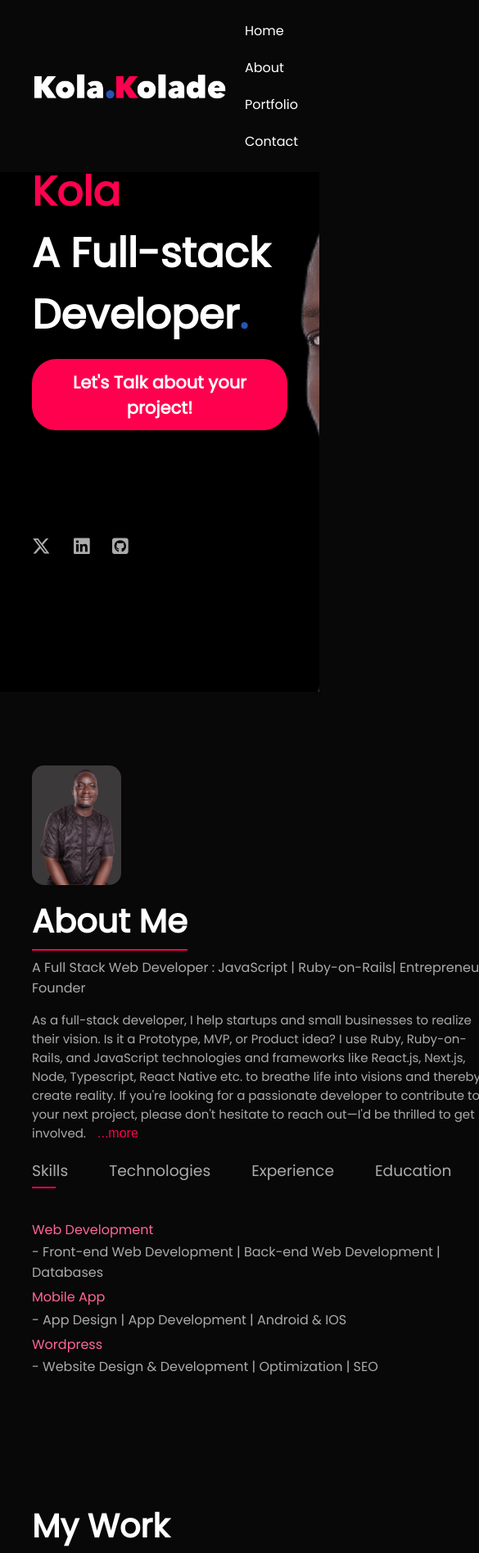
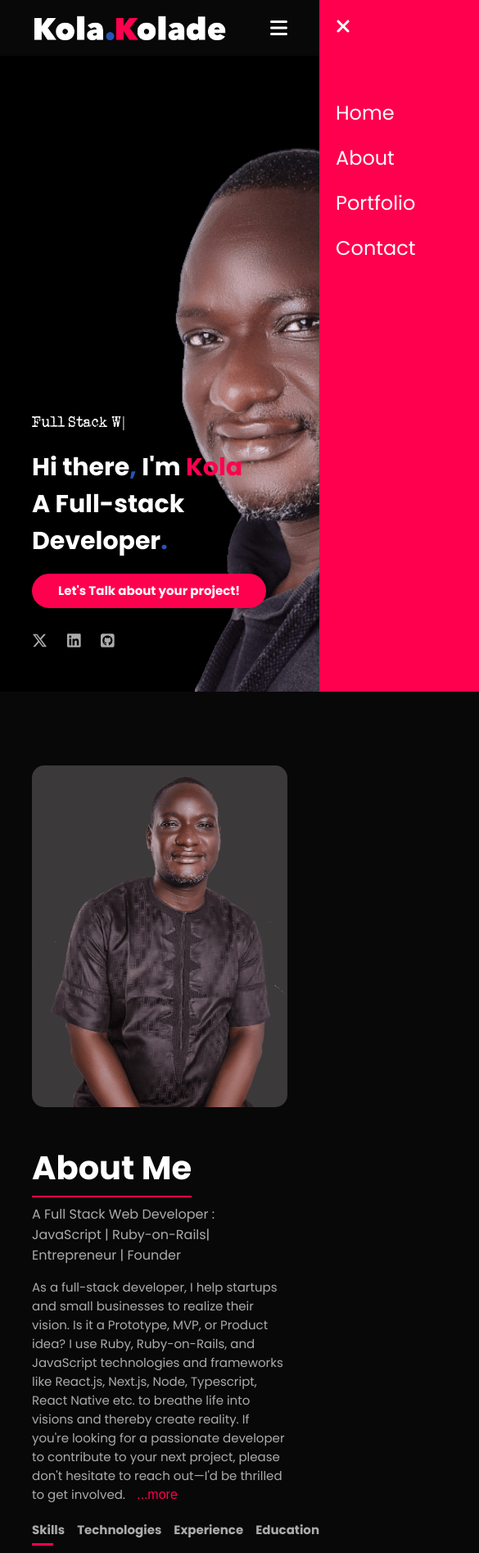
Before and after one commit to kkolade/kolakolade.me, a website built with webpack: page src/index.html in a window 390 px wide. Shown: the top 1895 px of the page at 82% size, 585 px wide, since content can reach past the window. Built offline with nearby package versions, Linux system fonts and the light colour scheme; files whose address does not match are found by name.

Commit message:
Add interactivity to mobile menu

```diff
--- a/src/assets/scss/_base.scss
+++ b/src/assets/scss/_base.scss
@@ -149,7 +149,7 @@ $z-modal: 1000;
 
 // -----TYPOGRAPHY-----
 
-@include google-font('Poppins', '100;300;400,500,600');
+@include google-font('Poppins', '400;700');
 
 @font-face {
   font-family: 'Veteran Typewriter';
--- a/src/assets/scss/_components.scss
+++ b/src/assets/scss/_components.scss
@@ -201,10 +201,14 @@
         }
       }
     }
-  }
 
   .btn--secondary {
     display: block;
     width: 100%;
   }
 }
+
+.back-to-top {
+  display: none;
+}
+}
--- a/src/assets/scss/_layouts.scss
+++ b/src/assets/scss/_layouts.scss
@@ -365,3 +365,109 @@
     color: b.color(primary);
   }
 }
+
+//------Small Screens-------
+@media only screen and (max-width: b.screen-size(small)) {
+  .navbar {
+    &__list {
+      background-color: b.color(primary);
+      position: fixed;
+      top: 0;
+      right: b.$sp-2 * -12;
+      width: b.$sp-2 * 12;
+      font-size: b.font-size(h2);
+      height: 100vh;
+      padding-top: b.$sp-2 * 5;
+      transition: 0.2s;
+    }
+
+    &__list-item {
+      display: block;
+      margin-top: b.$sp-2;
+      z-index: 2;
+
+      &:hover {
+        background-color: lighten(b.color(primary), 20%);
+      }
+    }
+
+    &__mobile__icon {
+      display: block !important;
+      font-size: b.font-size(h2);
+    }
+
+    #navbar__close-menu {
+      position: absolute;
+      top: b.$sp-2;
+      left: b.$sp-2;
+    }
+  }
+
+  .hero {
+    background-image: url('../images/kolakolade_portfolio_mobile_bg.png');
+
+    &__text-content {
+      margin-top: 158%;
+      font-size: b.font-size(normal);
+
+      h1 {
+        font-size: b.font-size(small) * 2;
+      }
+
+      &__typewriter {
+        font-size: b.font-size(big);
+      }
+    }
+
+    &__cta {
+      font-size: b.font-size(small);
+    }
+
+    &__social {
+      margin-top: b.$sp-3;
+    }
+
+    .social-icon {
+      font-size: b.font-size(big);
+    }
+  }
+
+  .about {
+    &__col-1,
+    &__col-2 {
+      flex-basis: 100%;
+      width: 100%;
+    }
+
+    &__col-1 {
+      margin-bottom: b.$sp-3;
+    }
+
+    &__tab {
+      &__link {
+        margin-right: b.$sp-1-5;
+        font-size: b.font-size(small);
+        font-weight: b.font-weight(bold);
+      }
+    }
+
+    &__skills__icons {
+        justify-content: center;
+      }
+    }
+
+  .contact {
+    &__col-1, &__col-2 {
+      flex-basis: 100%;
+
+    }
+
+    &__col-1 {
+      margin-bottom: b.$sp-2 * 4;
+    }
+
+    &__cv {
+      margin-top: b.$sp-2 * 2;
+    }
+  }
+}
--- a/src/index.html
+++ b/src/index.html
@@ -12,15 +12,15 @@
       <!-- Navbar Section -->
     <section id="navbar" class="navbar container">
       <nav class="navbar__nav">
-        <img src="./images/kolakolade_logo.png" alt="Kola Kolade" class="navbar__logo">
-        <ul class="navbar__list" id="side-menu">
+        <img src="" alt="Kola Kolade" class="navbar__logo">
+        <ul class="navbar__list" id="navbar__side-menu">
           <li class="navbar__list-item"><a href="" class="navbar__link">Home</a></li>
           <li class="navbar__list-item"><a href="#about" class="navbar__link">About</a></li>
           <li class="navbar__list-item"><a href="#portfolio" class="navbar__link">Portfolio</a></li>
           <li class="navbar__list-item"><a href="#contact" class="navbar__link">Contact</a></li>
-          <i id="close-menu" class="navbar__mobile__icon fa-solid fa-xmark"></i>
+          <i id="navbar__close-menu" class="navbar__mobile__icon fa-solid fa-xmark"></i>
         </ul>
-        <i id="show-menu" class="navbar__mobile__icon fa-solid fa-bars"></i>
+        <i id="navbar__show-menu" class="navbar__mobile__icon fa-solid fa-bars"></i>
       </nav>
     </section>
 
--- a/src/index.js
+++ b/src/index.js
@@ -51,7 +51,15 @@ const scriptURL =
 // Footer Date
 const thisYear = new Date().getFullYear();
 const currentYear = document.querySelector('#current-year');
-
+// Mobile menu
+const navbar = document.querySelector('#navbar');
+const showMenu = document.querySelector('#navbar__show-menu');
+const closeMenu = document.querySelector('#navbar__close-menu');
+const sideMenu = document.querySelector('#navbar__side-menu');
+console.log(navbar);
+console.log(showMenu);
+console.log(closeMenu);
+console.log(sideMenu);
 // FUNCTIONS
 // Site logo
 logoDiv.src = navbarLogo;
@@ -124,6 +132,26 @@ aboutOverlay.addEventListener('click', (e) => {
   }
 });
 
+// Footer Date
+currentYear.innerText = thisYear;
+
+// Mobile menu
+navbar.addEventListener('click', (e) => {
+  if (e.target.id === 'navbar__show-menu') {
+    sideMenu.style.right = '0';
+    console.log(showMenu);
+    console.log(sideMenu);
+  }
+});
+
+navbar.addEventListener('click', (e) => {
+  if (e.target.id === 'navbar__close-menu' || e.target.className === 'navbar__list-item') {
+    sideMenu.style.right = '-24rem';
+    console.log(closeMenu);
+    console.log(sideMenu);
+  }
+});
+
 // Portfolio images
 portfolioImg1.src = portfolioImage1;
 portfolioImg2.src = portfolioImage2;
@@ -155,6 +183,3 @@ contactForm.addEventListener('submit', (e) => {
       contactForm.reset();
     });
 });
-
-// Footer Date
-currentYear.innerText = thisYear;
```
Also changed, not shown: src/assets/images/kolakolade_portfolio_mobile_bg.png (added), src/assets/images/kolakolade_portfolio_tablet_bg.png (added).
